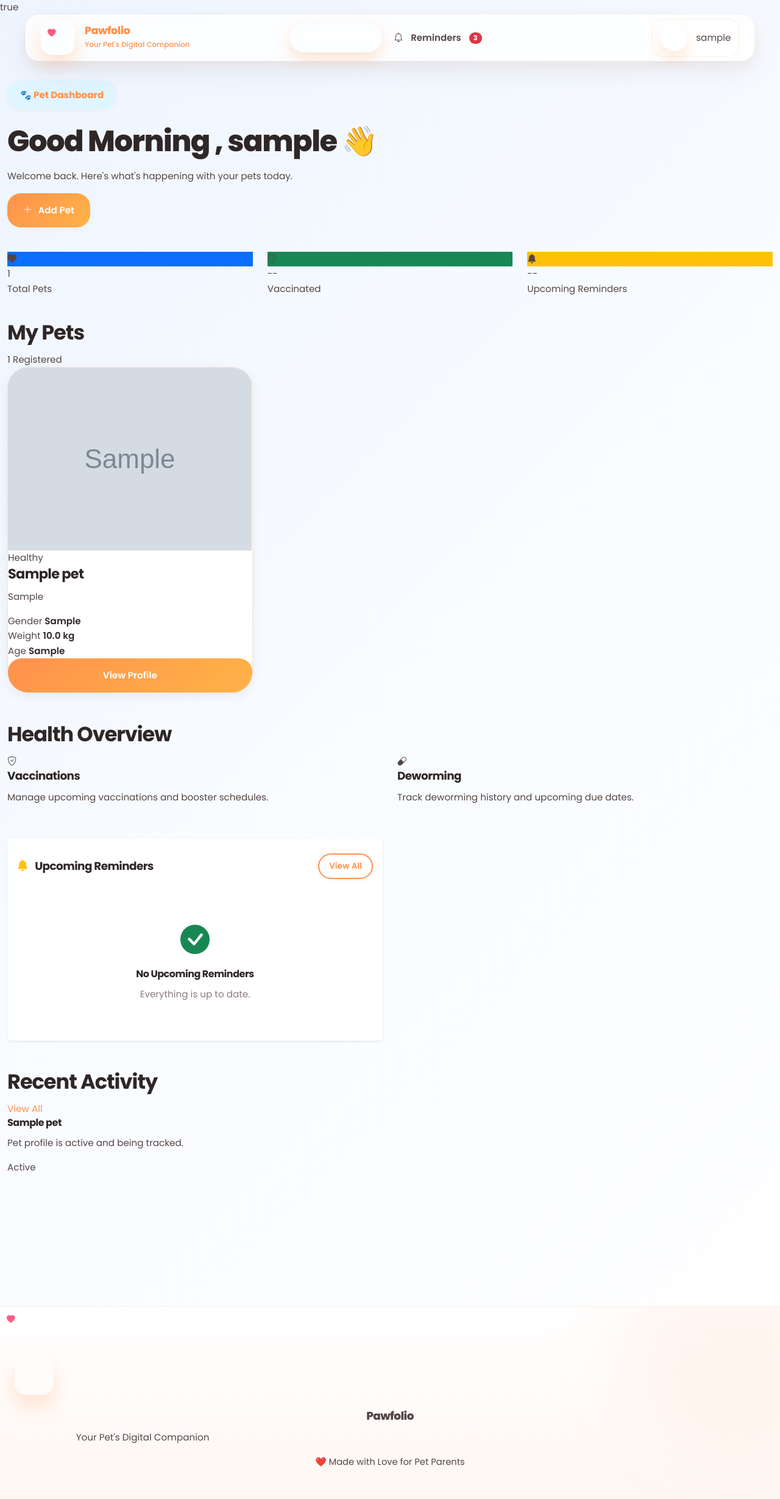
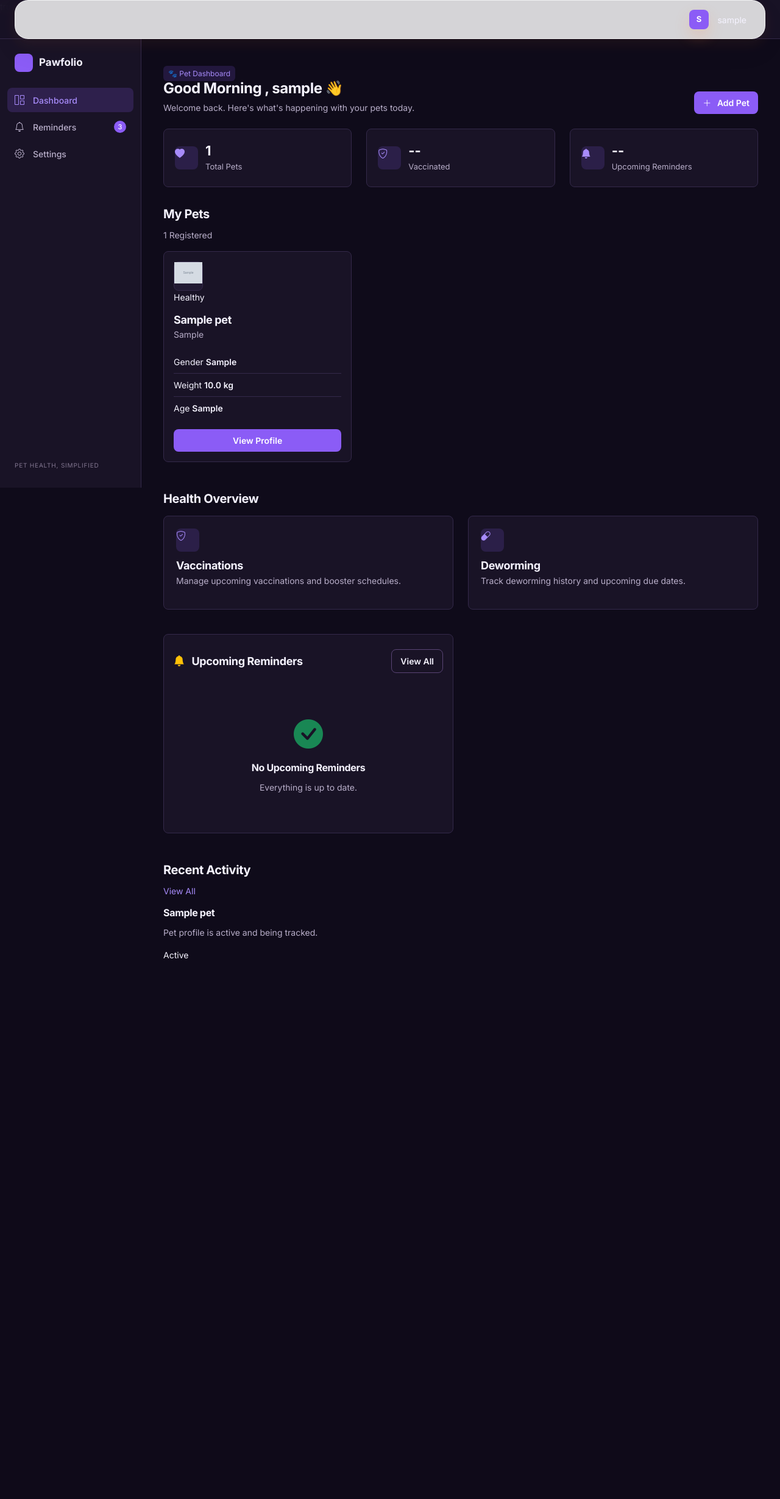
Before and after one commit to rishikatoch/pawfolio, a Flask app: page / in a window 1280 px wide. Shown: the whole page at 61% size. After the commit the page ends 1573 px from the top, so only its background shows below. Run offline with Flask 3, Linux system fonts and the light colour scheme; a user stored in the database is signed in; tables that the repository leaves empty hold one stand-in row (values such as "Sample post"); grey boxes marked "Sample" are stand-in pictures.

Commit message:
Checkpoint before weight tracking architecture refactor

```diff
--- /dev/null
+++ b/app/static/css/modern-ui.css
@@ -0,0 +1,215 @@
+/* Pawfolio UI refresh: dark-only, calm, and task-focused. */
+:root {
+    --bg: #0F0B1A;
+    --surface: #191326;
+    --surface-elevated: #221A33;
+    --surface-hover: #2a2040;
+    --primary: #8B5CF6;
+    --primary-hover: #A78BFA;
+    --text: #F5F3FF;
+    --text-muted: #B8AEC9;
+    --heading: #F5F3FF;
+    --border: #34294a;
+    --border-hover: #594475;
+    --success: #4fb58a;
+    --warning: #d9a94b;
+    --danger: #e16f82;
+    --radius-sm: 6px;
+    --radius-md: 8px;
+    --radius-lg: 8px;
+    --transition-fast: 150ms ease;
+    --transition: 150ms ease;
+    --focus-ring: 0 0 0 3px rgba(167, 139, 250, .32);
+    --shadow-xs: none;
+    --shadow-sm: 0 6px 18px rgba(0, 0, 0, .18);
+    --shadow: 0 8px 24px rgba(0, 0, 0, .2);
+    --gradient-primary: #8B5CF6;
+    --gradient-card: #191326;
+}
+
+* { scrollbar-color: #594475 #0F0B1A; }
+
+html, body { min-height: 100%; }
+body {
+    background: var(--bg) !important;
+    color: var(--text) !important;
+    font-family: Inter, system-ui, -apple-system, BlinkMacSystemFont, "Segoe UI", sans-serif !important;
+    font-size: 14px;
+    line-height: 1.5;
+}
+
+body::before { display: none !important; }
+a { color: var(--primary-hover); text-decoration: none; }
+a:hover { color: var(--primary-hover); }
+h1, h2, h3, h4, h5, h6 { color: var(--heading); letter-spacing: -.02em; }
+h1 { font-size: clamp(24px, 3vw, 30px); }
+h2 { font-size: 22px; }
+h3, h4 { font-size: 18px; }
+p, .text-muted, .text-secondary, small { color: var(--text-muted) !important; }
+.container, .container-xl { max-width: 1280px; }
+
+/* Shared navigation */
+.pf-navbar {
+    position: fixed; inset: 0 0 auto 0; z-index: 1040;
+    height: 64px; margin: 0; padding: 0 24px;
+    background: rgba(25, 19, 38, .96); border-bottom: 1px solid var(--border);
+    backdrop-filter: blur(10px);
+}
+.pf-navbar .container-xl { max-width: none; padding: 0; }
+.pf-navbar-inner { height: 64px; }
+.pf-brand { display: none; }
+.pf-nav-center { display: none; }
+.pf-nav-right { margin-left: auto; }
+.pf-user-btn { background: transparent; border: 0; color: var(--text); padding: 6px; box-shadow: none; }
+.pf-avatar, .pf-sidebar-mark { background: var(--primary); color: #fff; border-radius: 8px; }
+.pf-avatar { width: 32px; height: 32px; font-size: 13px; }
+.pf-dropdown { background: var(--surface-elevated); border: 1px solid var(--border); border-radius: 8px; padding: 6px; box-shadow: var(--shadow); }
+.pf-dropdown .dropdown-item { border-radius: 6px; color: var(--text); padding: 8px 10px; }
+.pf-dropdown .dropdown-item:hover { background: var(--surface-hover); color: var(--text); }
+.dropdown-divider { border-color: var(--border); }
+
+.pf-sidebar {
+    position: fixed; z-index: 1035; top: 64px; bottom: 0; left: 0; width: 232px;
+    display: flex; flex-direction: column; padding: 24px 12px 16px;
+    background: var(--surface); border-right: 1px solid var(--border);
+}
+.pf-sidebar-brand { display: flex; align-items: center; gap: 10px; padding: 0 12px 26px; color: var(--text); font-size: 17px; font-weight: 700; }
+.pf-sidebar-brand:hover { color: var(--text); }
+.pf-sidebar-mark { display: grid; place-items: center; width: 30px; height: 30px; font-size: 15px; }
+.pf-sidebar-nav { display: grid; gap: 4px; }
+.pf-sidebar-link { display: flex; align-items: center; min-height: 40px; gap: 12px; padding: 0 12px; border-radius: 8px; color: var(--text-muted); font-weight: 500; transition: background var(--transition-fast), color var(--transition-fast); }
+.pf-sidebar-link i { width: 18px; font-size: 16px; }
+.pf-sidebar-link:hover { background: var(--surface-hover); color: var(--text); }
+.pf-sidebar-link.is-active { background: rgba(139, 92, 246, .18); color: var(--primary-hover); }
+.pf-nav-count { margin-left: auto; display: grid; place-items: center; min-width: 20px; height: 20px; padding: 0 5px; border-radius: 10px; background: var(--primary); color: #fff; font-size: 11px; }
+.pf-sidebar-footer { margin-top: auto; padding: 12px; }
+.pf-sidebar-caption { color: #81758f; font-size: 10px; letter-spacing: .08em; }
+
+.pf-main { min-height: 100vh; padding: 88px 24px 40px; }
+.pf-main-authenticated { margin-left: 232px; }
+.pf-flashes { margin-bottom: 16px; }
+
+/* Foundations */
+.card, .stat-card, .pet-card, .overview-card, .details-card, .timeline-card, .actions-card,
+.dashboard-panel, .empty-state, .settings-card, .record-card, .reminder-card {
+    background: var(--surface) !important; border: 1px solid var(--border) !important;
+    border-radius: 8px !important; box-shadow: none !important;
+}
+.card-header, .card-footer { background: transparent !important; border-color: var(--border) !important; }
+.card-body { color: var(--text); }
+.border-bottom, .border-top, hr { border-color: var(--border) !important; }
+.bg-white, .bg-light, .bg-transparent { background-color: transparent !important; }
+.shadow, .shadow-sm, .shadow-lg { box-shadow: none !important; }
+
+.btn { min-height: 36px; height: auto; padding: 8px 14px; border-radius: 8px; font-size: 14px; font-weight: 600; box-shadow: none; transition: background var(--transition-fast), border-color var(--transition-fast), color var(--transition-fast); }
+.btn:hover, .btn:active { transform: none !important; box-shadow: none !important; }
+.btn-primary { background: var(--primary); border-color: var(--primary); color: #fff; }
+.btn-primary:hover, .btn-primary:focus { background: var(--primary-hover); border-color: var(--primary-hover); color: #160d26; }
+.btn-outline-primary, .btn-light { background: transparent; border: 1px solid var(--border-hover); color: var(--text); }
+.btn-outline-primary:hover, .btn-light:hover { background: var(--surface-hover); border-color: var(--primary); color: var(--text); }
+.btn-danger, .btn-outline-danger { border-color: rgba(225, 111, 130, .65); color: #ffdbe1; background: transparent; }
+.btn-danger:hover, .btn-outline-danger:hover { background: rgba(225, 111, 130, .14); color: #fff; }
+.btn-success { background: var(--success); border-color: var(--success); }
+.btn-warning { background: var(--warning); border-color: var(--warning); color: #1e1628; }
+
+.form-control, .form-select, textarea.form-control, .input-group-text {
+    min-height: 40px; color: var(--text); background: var(--surface-elevated); border: 1px solid var(--border); border-radius: 8px;
+}
+.form-control::placeholder { color: #81758f; }
+.form-control:hover, .form-select:hover { border-color: var(--border-hover); }
+.form-control:focus, .form-select:focus, .form-check-input:focus, .btn:focus-visible, a:focus-visible, button:focus-visible {
+    border-color: var(--primary); box-shadow: var(--focus-ring); outline: none;
+}
+.form-select { background-color: var(--surface-elevated); color: var(--text); }
+.form-select option { background: var(--surface-elevated); }
+.form-check-input { background-color: var(--surface-elevated); border-color: var(--border); }
+.form-check-input:checked { background-color: var(--primary); border-color: var(--primary); }
+label, .form-label { color: var(--text); font-weight: 500; }
+
+.alert { border: 1px solid var(--border); border-radius: 8px; box-shadow: none; color: var(--text); }
+.alert-success { background: rgba(79, 181, 138, .12); border-color: rgba(79, 181, 138, .4); }
+.alert-danger { background: rgba(225, 111, 130, .12); border-color: rgba(225, 111, 130, .4); }
+.alert-warning { background: rgba(217, 169, 75, .12); border-color: rgba(217, 169, 75, .4); }
+.badge { font-weight: 600; }
+
+/* Dashboard and information-heavy pages */
+.dashboard-hero { margin-bottom: 24px; padding: 0; background: none; border: 0; }
+.hero-content { display: flex; justify-content: space-between; align-items: end; gap: 16px; padding: 0; color: var(--text); max-width: none; }
+.hero-badge { padding: 4px 8px; margin: 0 0 8px; border: 0; border-radius: 6px; background: rgba(139, 92, 246, .16); color: var(--primary-hover); font-size: 12px; }
+.hero-title { margin: 0; color: var(--text); font-size: 24px; font-weight: 700; line-height: 1.25; }
+.hero-subtitle { margin: 6px 0 0; color: var(--text-muted); font-size: 14px; line-height: 1.5; }
+.hero-add-btn { flex: 0 0 auto; }
+.dashboard-stats { margin-bottom: 32px; }
+.stat-card { display: flex; align-items: center; gap: 12px; min-height: 96px; padding: 18px; }
+.stat-icon, .overview-icon { width: 38px; height: 38px; border-radius: 8px; font-size: 16px; background: rgba(139, 92, 246, .16) !important; color: var(--primary-hover); }
+.stat-value { color: var(--text); font-size: 22px; font-weight: 700; line-height: 1.15; }
+.stat-label { color: var(--text-muted); margin-top: 4px; font-size: 13px; }
+.section-header { margin-bottom: 16px; }
+.section-header h2 { font-size: 20px; font-weight: 650; }
+.section-header span { margin: 0; color: var(--text-muted); }
+.pet-card { overflow: hidden; transition: border-color var(--transition-fast), background var(--transition-fast); }
+.pet-card:hover { border-color: var(--border-hover) !important; transform: none !important; }
+.pet-card-header { padding: 16px 16px 0; }
+.pet-avatar { width: 48px; height: 48px; border: 1px solid var(--border); border-radius: 8px; background: var(--surface-elevated); }
+.pet-card-body { padding: 16px; }
+.pet-card-body h3 { font-size: 18px; margin-bottom: 2px; }
+.pet-card-body > p { margin-bottom: 16px; }
+.pet-info { gap: 8px; }
+.info-item { padding: 8px 0; background: transparent; border-bottom: 1px solid var(--border); }
+.info-item:last-child { border-bottom: 0; }
+.info-item strong { color: var(--text); }
+.pet-card-footer { padding: 0 16px 16px; border: 0; background: transparent; }
+.overview-card { padding: 20px; }
+.overview-card h4 { margin: 12px 0 4px; }
+.empty-state { padding: 48px 24px; }
+.empty-icon { width: 48px; height: 48px; margin-bottom: 16px; border-radius: 8px; background: rgba(139, 92, 246, .16); color: var(--primary-hover); font-size: 21px; }
+
+/* Older page-specific hero/card styles are deliberately neutralized. */
+.pet-hero { min-height: auto; margin: 0; border-radius: 0; background: transparent; }
+.pet-hero-bg, .pet-overlay, .hero-glow { display: none; }
+.pet-hero-card { margin: 0; padding: 24px; background: var(--surface); border: 1px solid var(--border); border-radius: 8px; box-shadow: none; }
+.pet-profile-section { gap: 20px; margin-bottom: 24px; }
+.profile-photo { width: 112px; height: 112px; border: 1px solid var(--border); border-radius: 8px; box-shadow: none; transition: none; }
+.profile-photo:hover { transform: none; }
+.pet-title-row h1 { color: var(--text); font-size: 26px; letter-spacing: -.02em; }
+.pet-subtitle { margin: 6px 0 12px; color: var(--text-muted); font-size: 14px; }
+.hero-badges { gap: 6px; }
+.hero-badge, .status-badge { padding: 5px 8px; border-radius: 6px; font-size: 12px; }
+.hero-stat-card { padding: 14px; border: 1px solid var(--border); border-radius: 8px; background: var(--surface-elevated); box-shadow: none; transition: none; }
+.hero-stat-card:hover { transform: none; box-shadow: none; }
+.details-card, .timeline-card, .actions-card { padding: 20px; }
+
+/* Tables, lists, and utility content */
+.table { --bs-table-bg: transparent; --bs-table-color: var(--text); --bs-table-border-color: var(--border); --bs-table-striped-bg: rgba(255,255,255,.025); }
+.table > :not(caption) > * > * { padding: 12px; }
+.list-group-item { color: var(--text); background: transparent; border-color: var(--border); }
+.nav-tabs { border-color: var(--border); }
+.nav-tabs .nav-link { color: var(--text-muted); border: 0; border-bottom: 2px solid transparent; border-radius: 0; }
+.nav-tabs .nav-link.active, .nav-tabs .nav-link:hover { background: transparent; color: var(--primary-hover); border-color: var(--primary); }
+
+@media (max-width: 991.98px) {
+    .pf-sidebar { width: 64px; padding: 16px 8px; }
+    .pf-sidebar-brand { justify-content: center; padding: 0 0 22px; }
+    .pf-sidebar-brand > span:last-child, .pf-sidebar-link span:not(.pf-nav-count), .pf-sidebar-caption { display: none; }
+    .pf-sidebar-link { justify-content: center; padding: 0; }
+    .pf-sidebar-link i { width: auto; }
+    .pf-nav-count { position: absolute; margin: -24px 0 0 22px; }
+    .pf-main-authenticated { margin-left: 64px; }
+}
+@media (max-width: 575.98px) {
+    .pf-navbar { padding: 0 16px; }
+    .pf-brand { display: flex; color: var(--text); }
+    .pf-brand-text { display: none; }
+    .pf-logo { margin: 0; transform: scale(.78); transform-origin: left center; }
+    .pf-sidebar { display: none; }
+    .pf-main, .pf-main-authenticated { margin-left: 0; padding: 80px 16px 32px; }
+    .hero-content, .pet-profile-section { align-items: flex-start; flex-direction: column; }
+    .hero-add-btn { width: 100%; }
+    .hero-stats { grid-template-columns: 1fr; }
+    .pet-hero-card { padding: 16px; }
+    .profile-photo { width: 88px; height: 88px; }
+}
+
+@media (prefers-reduced-motion: reduce) {
+    *, *::before, *::after { scroll-behavior: auto !important; transition-duration: 0.01ms !important; animation-duration: 0.01ms !important; animation-iteration-count: 1 !important; }
+}
--- a/app/templates/base.html
+++ b/app/templates/base.html
@@ -7,7 +7,7 @@
 
     <meta name="viewport" content="width=device-width, initial-scale=1.0">
 
-    <meta name="theme-color" content="#ff914d">
+    <meta name="theme-color" content="#0F0B1A">
 
     <title>
 
@@ -35,7 +35,7 @@
 
     <link rel="preconnect" href="https://fonts.gstatic.com" crossorigin>
 
-    <link href="https://fonts.googleapis.com/css2?family=Poppins:wght@300;400;500;600;700;800&display=swap"
+    <link href="https://fonts.googleapis.com/css2?family=Inter:wght@400;500;600;700&display=swap"
         rel="stylesheet">
 
     <!-- ==================================================
@@ -53,10 +53,6 @@
     <link rel="stylesheet" href="{{ url_for('static', filename='css/cards.css') }}">
 
     <link rel="stylesheet" href="{{ url_for('static', filename='css/forms.css') }}">
-
-    <link rel="stylesheet" href="{{ url_for('static', filename='css/animations.css') }}">
-
-    <link rel="stylesheet" href="{{ url_for('static', filename='css/mascots.css') }}">
 
     <!-- ==================================================
                         COMPONENTS
@@ -77,6 +73,8 @@
 
     {% block extra_css %}
     {% endblock %}
+
+    <link rel="stylesheet" href="{{ url_for('static', filename='css/modern-ui.css') }}">
 
 </head>
 
@@ -279,13 +277,41 @@
 
     </nav>
 
+    {% if current_user.is_authenticated %}
+
+    <aside class="pf-sidebar" aria-label="Primary navigation">
+        <a href="{{ url_for('home') }}" class="pf-sidebar-brand" aria-label="Pawfolio dashboard">
+            <span class="pf-sidebar-mark"><i class="bi bi-paw-fill"></i></span>
+            <span>Pawfolio</span>
+        </a>
+
+        <nav class="pf-sidebar-nav">
+            <a href="{{ url_for('home') }}" class="pf-sidebar-link {% if request.endpoint == 'home' %}is-active{% endif %}">
+                <i class="bi bi-grid-1x2"></i><span>Dashboard</span>
+            </a>
+            <a href="{{ url_for('reminders') }}" class="pf-sidebar-link {% if request.endpoint == 'reminders' %}is-active{% endif %}">
+                <i class="bi bi-bell"></i><span>Reminders</span>
+                {% if due_reminder_count > 0 %}<span class="pf-nav-count">{{ due_reminder_count }}</span>{% endif %}
+            </a>
+            <a href="{{ url_for('settings') }}" class="pf-sidebar-link {% if request.endpoint == 'settings' %}is-active{% endif %}">
+                <i class="bi bi-gear"></i><span>Settings</span>
+            </a>
+        </nav>
+
+        <div class="pf-sidebar-footer">
+            <span class="pf-sidebar-caption">PET HEALTH, SIMPLIFIED</span>
+        </div>
+    </aside>
+
+    {% endif %}
+
     {% endif %}
 
     <!-- ==================================================
                         MAIN CONTENT
     =================================================== -->
 
-    <main class="pf-main">
+    <main class="pf-main {% if self.show_layout()|trim != 'false' and current_user.is_authenticated %}pf-main-authenticated{% endif %}">
         <!-- ======================================
                 FLASH MESSAGES
         ======================================= -->
@@ -294,7 +320,7 @@
 
         {% if messages %}
 
-        <div class="container-xl mt-4">
+        <div class="container-xl pf-flashes">
 
             {% for category, message in messages %}
 
@@ -328,56 +354,6 @@
                         FOOTER
     =================================================== -->
 
-    {% if self.show_layout()|trim != "false" %}
-
-    <footer class="footer">
-
-        <div class="container-xl">
-
-            <div class="text-center">
-
-                <div class="footer-logo">
-
-                    <span class="pf-heart">
-
-                        <i class="bi bi-heart-fill"></i>
-
-                    </span>
-
-                    <span class="pf-paw">
-
-                        <i class="bi bi-paw-fill"></i>
-
-                    </span>
-
-                </div>
-
-                <h4>
-
-                    Pawfolio
-
-                </h4>
-
-                <p>
-
-                    Your Pet's Digital Companion
-
-                </p>
-
-                <div class="footer-love">
-
-                    ❤️ Made with Love for Pet Parents
-
-                </div>
-
-            </div>
-
-        </div>
-
-    </footer>
-
-    {% endif %}
-
     <!-- ==================================================
                         JAVASCRIPT
     =================================================== -->
```
